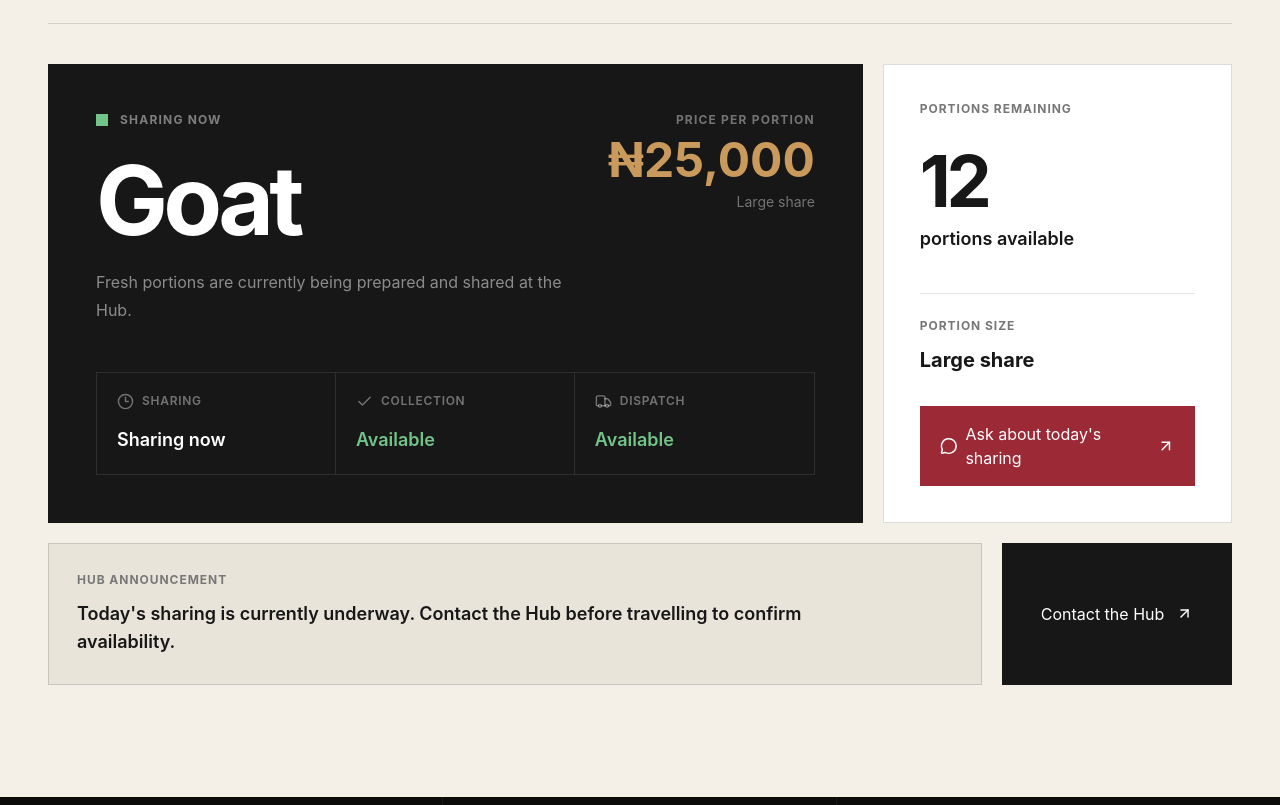
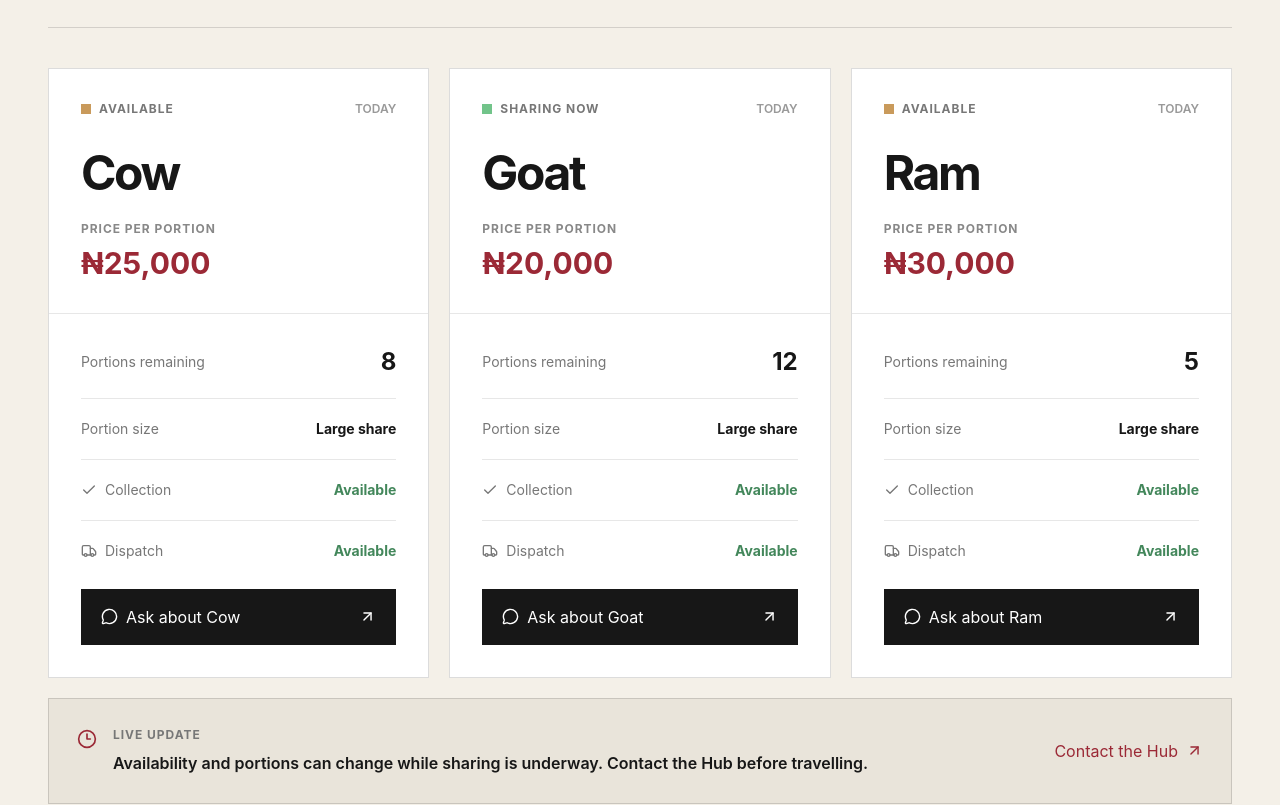
Before and after one commit to Ayat360/halal-meathub, a React (Vite) app: page / in a window 1280 px wide. Shown: the part 1452-2257 px from the top of the page. Built offline with nearby package versions, Linux system fonts and the light colour scheme.

Commit message:
Update hala meat

```diff
--- a/src/components/TodayAtHub.jsx
+++ b/src/components/TodayAtHub.jsx
@@ -7,23 +7,35 @@ import {
 } from "lucide-react";
 
 function TodayAtHub() {
-  // These values will later come from the admin dashboard/database.
-  const sharing = {
-    animal: "Goat",
+  const meats = [
+    {
+      name: "Cow",
       price: "₦25,000",
+      portions: 8,
+      portionSize: "Large share",
+      status: "Available",
+      collection: true,
+      dispatch: true,
+    },
+    {
+      name: "Goat",
+      price: "₦20,000",
       portions: 12,
       portionSize: "Large share",
-
       status: "Sharing now",
-    statusText:
-      "Fresh portions are currently being prepared and shared at the Hub.",
-
       collection: true,
       dispatch: true,
-
-    announcement:
-      "Today's sharing is currently underway. Contact the Hub before travelling to confirm availability.",
-  };
+    },
+    {
+      name: "Ram",
+      price: "₦30,000",
+      portions: 5,
+      portionSize: "Large share",
+      status: "Available",
+      collection: true,
+      dispatch: true,
+    },
+  ];
 
   return (
     <section
@@ -35,9 +47,16 @@ function TodayAtHub() {
         {/* HEADER */}
         <div className="grid gap-8 border-b border-[#171717]/15 pb-10 lg:grid-cols-[1fr_0.65fr] lg:items-end">
           <div>
-            <p className="mb-4 text-sm font-bold uppercase tracking-[0.08em] text-[#9b2936]">
-              Live at the Hub
-            </p>
+            <div className="mb-5 flex items-center gap-3">
+  <span className="relative flex h-3 w-3">
+    <span className="absolute inline-flex h-full w-full animate-ping bg-[#d7263d] opacity-75" />
+    <span className="relative inline-flex h-3 w-3 bg-[#d7263d]" />
+  </span>
+
+  <span className="text-sm font-bold uppercase tracking-[0.1em] text-[#d7263d]">
+    Live Update
+  </span>
+</div>
 
             <h2 className="max-w-[900px] text-5xl font-bold leading-[0.92] tracking-[-0.05em] sm:text-6xl lg:text-8xl">
               Today's
@@ -47,188 +66,164 @@ function TodayAtHub() {
           </div>
 
           <p className="max-w-[430px] text-base leading-7 text-[#666] lg:ml-auto">
-            Check what is being shared today, how much a portion
-            costs, how many portions remain, and whether collection
-            or dispatch is available.
+            See what meat is available today, current prices,
+            portions remaining, and whether collection or dispatch
+            is available.
           </p>
         </div>
 
-        {/* MAIN LIVE PANEL */}
-        <div className="mt-10 grid gap-5 lg:grid-cols-[1.4fr_0.6fr]">
+        {/* LIVE MEAT */}
+        <div className="mt-10 grid gap-5 lg:grid-cols-3">
+          {meats.map((meat) => (
+            <article
+              key={meat.name}
+              className="border border-[#171717]/15 bg-white"
+            >
+              {/* TOP */}
+              <div className="border-b border-[#171717]/10 p-7 sm:p-8">
+                <div className="flex items-center justify-between">
+                  <div className="flex items-center gap-2">
+                    <span
+                      className={`h-2.5 w-2.5 ${
+                        meat.status === "Sharing now"
+                          ? "bg-[#72c48a]"
+                          : "bg-[#c99a5b]"
+                      }`}
+                    />
 
-          {/* CURRENT SHARING */}
-          <div className="bg-[#171717] p-7 text-white sm:p-10 lg:p-12">
-
-            <div className="flex flex-col justify-between gap-10 md:flex-row">
-
-              <div>
-                <div className="flex items-center gap-3">
-                  <span className="h-3 w-3 bg-[#72c48a]" />
-
-                  <span className="text-xs font-bold uppercase tracking-[0.1em] text-white/45">
-                    {sharing.status}
+                    <span className="text-xs font-bold uppercase tracking-[0.08em] text-[#777]">
+                      {meat.status}
                     </span>
                   </div>
 
-                <h3 className="mt-6 text-6xl font-bold tracking-[-0.05em] sm:text-7xl lg:text-8xl">
-                  {sharing.animal}
+                  <span className="text-xs font-semibold text-[#999]">
+                    TODAY
+                  </span>
+                </div>
+
+                <h3 className="mt-8 text-5xl font-bold tracking-[-0.05em]">
+                  {meat.name}
                 </h3>
 
-                <p className="mt-5 max-w-[500px] text-base leading-7 text-white/50">
-                  {sharing.statusText}
-                </p>
-              </div>
-
-              {/* PRICE */}
-              <div className="md:text-right">
-                <p className="text-xs font-bold uppercase tracking-[0.1em] text-white/40">
+                <div className="mt-6">
+                  <p className="text-xs font-bold uppercase tracking-[0.08em] text-[#888]">
                     Price per portion
                   </p>
 
-                <p className="mt-2 text-4xl font-bold text-[#c99a5b] sm:text-5xl">
-                  {sharing.price}
-                </p>
-
-                <p className="mt-2 text-sm text-white/40">
-                  {sharing.portionSize}
+                  <p className="mt-2 text-3xl font-bold text-[#9b2936]">
+                    {meat.price}
                   </p>
                 </div>
-
               </div>
 
-            {/* LIVE STATUS */}
-            <div className="mt-12 grid border border-white/10 sm:grid-cols-3">
+              {/* DETAILS */}
+              <div className="p-7 sm:p-8">
 
-              {/* SHARING */}
-              <div className="border-b border-white/10 p-5 sm:border-b-0 sm:border-r">
-                <div className="flex items-center gap-2 text-white/40">
-                  <Clock3 size={17} />
+                <div className="flex items-center justify-between border-b border-[#171717]/10 pb-5">
+                  <span className="text-sm text-[#777]">
+                    Portions remaining
+                  </span>
 
-                  <span className="text-xs font-semibold uppercase tracking-[0.06em]">
-                    Sharing
+                  <span className="text-2xl font-bold">
+                    {meat.portions}
                   </span>
                 </div>
 
-                <p className="mt-4 text-lg font-semibold">
-                  {sharing.status}
-                </p>
-              </div>
+                <div className="flex items-center justify-between border-b border-[#171717]/10 py-5">
+                  <span className="text-sm text-[#777]">
+                    Portion size
+                  </span>
 
-              {/* COLLECTION */}
-              <div className="border-b border-white/10 p-5 sm:border-b-0 sm:border-r">
-                <div className="flex items-center gap-2 text-white/40">
-                  <Check size={17} />
-
-                  <span className="text-xs font-semibold uppercase tracking-[0.06em]">
-                    Collection
+                  <span className="text-sm font-bold">
+                    {meat.portionSize}
                   </span>
                 </div>
 
-                <p
-                  className={`mt-4 text-lg font-semibold ${
-                    sharing.collection
-                      ? "text-[#72c48a]"
-                      : "text-white/40"
-                  }`}
+                <div className="flex items-center justify-between border-b border-[#171717]/10 py-5">
+                  <span className="flex items-center gap-2 text-sm text-[#777]">
+                    <Check size={16} />
+                    Collection
+                  </span>
+
+                  <span
+                    className={
+                      meat.collection
+                        ? "text-sm font-bold text-[#43875b]"
+                        : "text-sm font-bold text-[#999]"
+                    }
                   >
-                  {sharing.collection
+                    {meat.collection
                       ? "Available"
                       : "Unavailable"}
-                </p>
-              </div>
-
-              {/* DISPATCH */}
-              <div className="p-5">
-                <div className="flex items-center gap-2 text-white/40">
-                  <Truck size={17} />
-
-                  <span className="text-xs font-semibold uppercase tracking-[0.06em]">
-                    Dispatch
                   </span>
                 </div>
 
-                <p
-                  className={`mt-4 text-lg font-semibold ${
-                    sharing.dispatch
-                      ? "text-[#72c48a]"
-                      : "text-white/40"
-                  }`}
+                <div className="flex items-center justify-between py-5">
+                  <span className="flex items-center gap-2 text-sm text-[#777]">
+                    <Truck size={16} />
+                    Dispatch
+                  </span>
+
+                  <span
+                    className={
+                      meat.dispatch
+                        ? "text-sm font-bold text-[#43875b]"
+                        : "text-sm font-bold text-[#999]"
+                    }
                   >
-                  {sharing.dispatch
+                    {meat.dispatch
                       ? "Available"
                       : "Unavailable"}
-                </p>
-              </div>
-
-            </div>
-          </div>
-
-          {/* PORTIONS */}
-          <div className="flex flex-col justify-between border border-[#171717]/15 bg-white p-7 sm:p-9">
-
-            <div>
-              <p className="text-xs font-bold uppercase tracking-[0.08em] text-[#777]">
-                Portions remaining
-              </p>
-
-              <p className="mt-7 text-7xl font-bold tracking-[-0.06em]">
-                {sharing.portions}
-              </p>
-
-              <p className="mt-2 text-lg font-semibold">
-                portions available
-              </p>
-            </div>
-
-            <div className="mt-10 border-t border-[#171717]/10 pt-6">
-              <p className="text-xs font-bold uppercase tracking-[0.08em] text-[#777]">
-                Portion size
-              </p>
-
-              <p className="mt-3 text-xl font-bold">
-                {sharing.portionSize}
-              </p>
+                  </span>
                 </div>
 
                 <a
                   href="https://wa.me/2349031957147"
                   target="_blank"
                   rel="noopener noreferrer"
-              className="mt-8 flex items-center justify-between bg-[#9b2936] px-5 py-4 text-sm font-bold text-white transition hover:bg-[#84232e]"
+                  className="mt-2 flex items-center justify-between bg-[#171717] px-5 py-4 text-sm font-bold text-white transition hover:bg-[#9b2936]"
                 >
                   <span className="flex items-center gap-2">
-                <MessageCircle size={18} />
-                Ask about today's sharing
+                    <MessageCircle size={17} />
+                    Ask about {meat.name}
                   </span>
 
-              <ArrowUpRight size={18} />
+                  <ArrowUpRight size={17} />
                 </a>
               </div>
+            </article>
+          ))}
         </div>
 
-        {/* ANNOUNCEMENT */}
-        <div className="mt-5 grid gap-5 md:grid-cols-[1fr_auto]">
+        {/* LIVE NOTICE */}
+        <div className="mt-5 flex flex-col justify-between gap-5 border border-[#171717]/15 bg-[#e9e4da] p-6 sm:flex-row sm:items-center sm:p-7">
+          <div className="flex items-start gap-4">
+            <Clock3
+              size={20}
+              className="mt-0.5 shrink-0 text-[#9b2936]"
+            />
 
-          <div className="border border-[#171717]/15 bg-[#e9e4da] p-6 sm:p-7">
+            <div>
               <p className="text-xs font-bold uppercase tracking-[0.08em] text-[#777]">
-              Hub announcement
+                Live update
               </p>
 
-            <p className="mt-3 max-w-[800px] text-base font-semibold leading-7 sm:text-lg">
-              {sharing.announcement}
+              <p className="mt-2 text-sm font-semibold leading-6 sm:text-base">
+                Availability and portions can change while sharing
+                is underway. Contact the Hub before travelling.
               </p>
+            </div>
           </div>
 
           <a
             href="https://wa.me/2349031957147"
             target="_blank"
             rel="noopener noreferrer"
-            className="flex items-center justify-center gap-3 bg-[#171717] px-7 py-6 text-sm font-bold text-white transition hover:bg-[#9b2936] md:min-w-[230px]"
+            className="flex shrink-0 items-center gap-2 text-sm font-bold text-[#9b2936]"
           >
             Contact the Hub
             <ArrowUpRight size={17} />
           </a>
-
         </div>
 
       </div>
```
Lines whose indentation alone changed are shown as unchanged.
